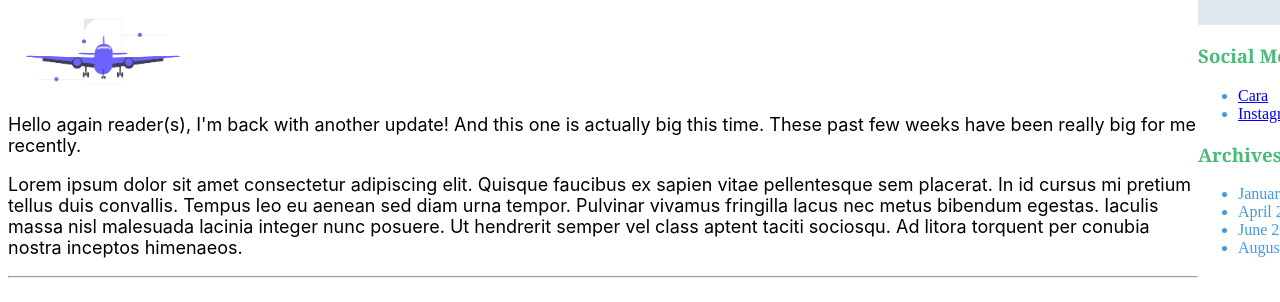
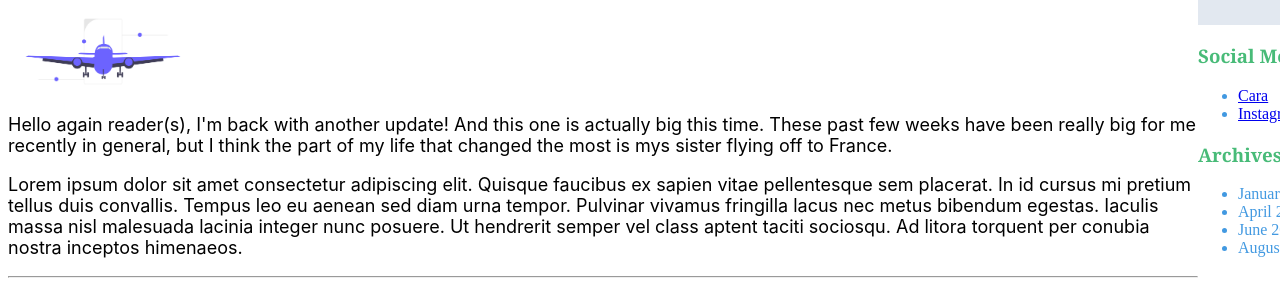
Before and after one commit to Da-Bell/info2180-lab2, a plain HTML site: page index.html in a window 1280 px wide. Shown: the part 481-783 px from the top of the page. Drawn offline with Linux system fonts and the light colour scheme.

Commit message:
Edited index.html

```diff
--- a/index.html
+++ b/index.html
@@ -31,7 +31,7 @@
 
 <article>
 <img src="./images/Flight.png" class="BlogImg1" style="width:190px"; "height=190px"/>
-<p>Hello again reader(s), I'm back with another update! And this one is actually big this time. These past few weeks have been really big for me recently.</p>
+<p>Hello again reader(s), I'm back with another update! And this one is actually big this time. These past few weeks have been really big for me recently in general, but I think the part of my life that changed the most is mys sister flying off to France.</p>
 
 
 <p>Lorem ipsum dolor sit amet consectetur adipiscing elit. Quisque faucibus ex sapien vitae pellentesque sem placerat. In id cursus mi pretium tellus duis convallis. Tempus leo eu aenean sed diam urna tempor. Pulvinar vivamus fringilla lacus nec metus bibendum egestas. Iaculis massa nisl malesuada lacinia integer nunc posuere. Ut hendrerit semper vel class aptent taciti sociosqu. Ad litora torquent per conubia nostra inceptos himenaeos.
```
